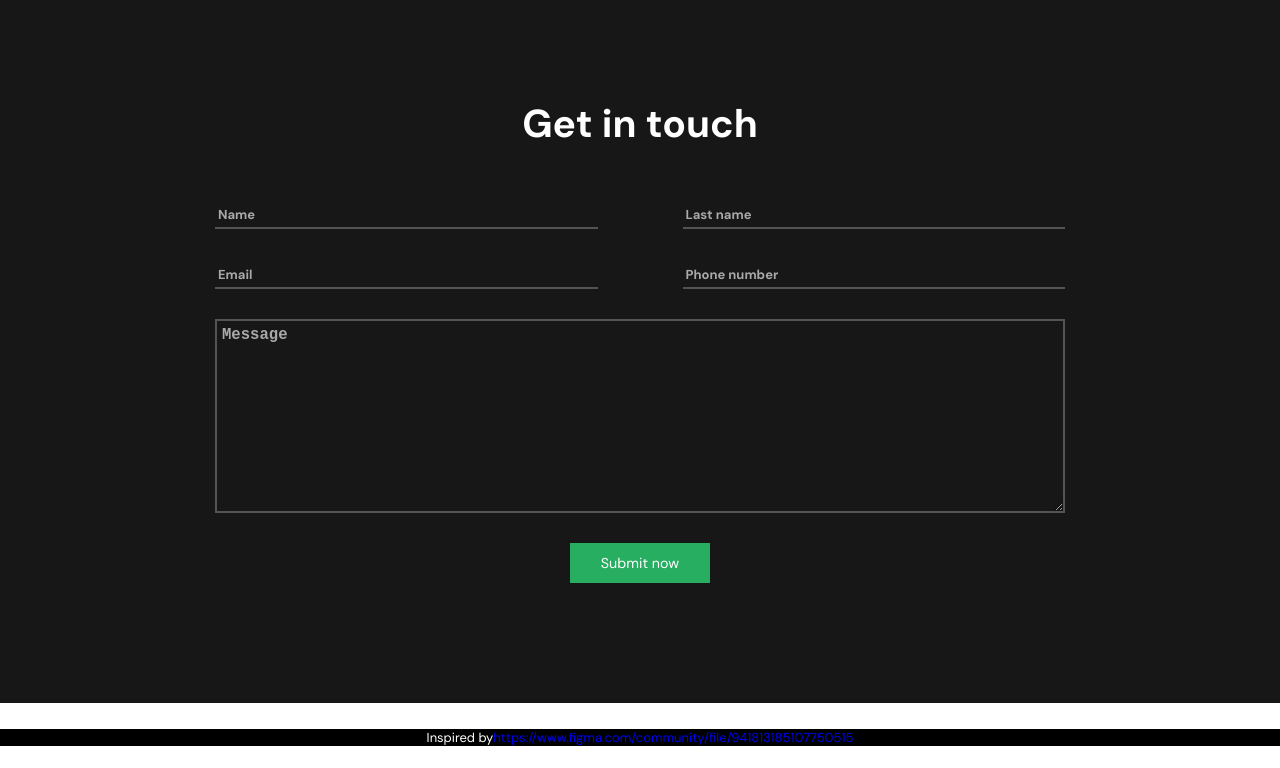
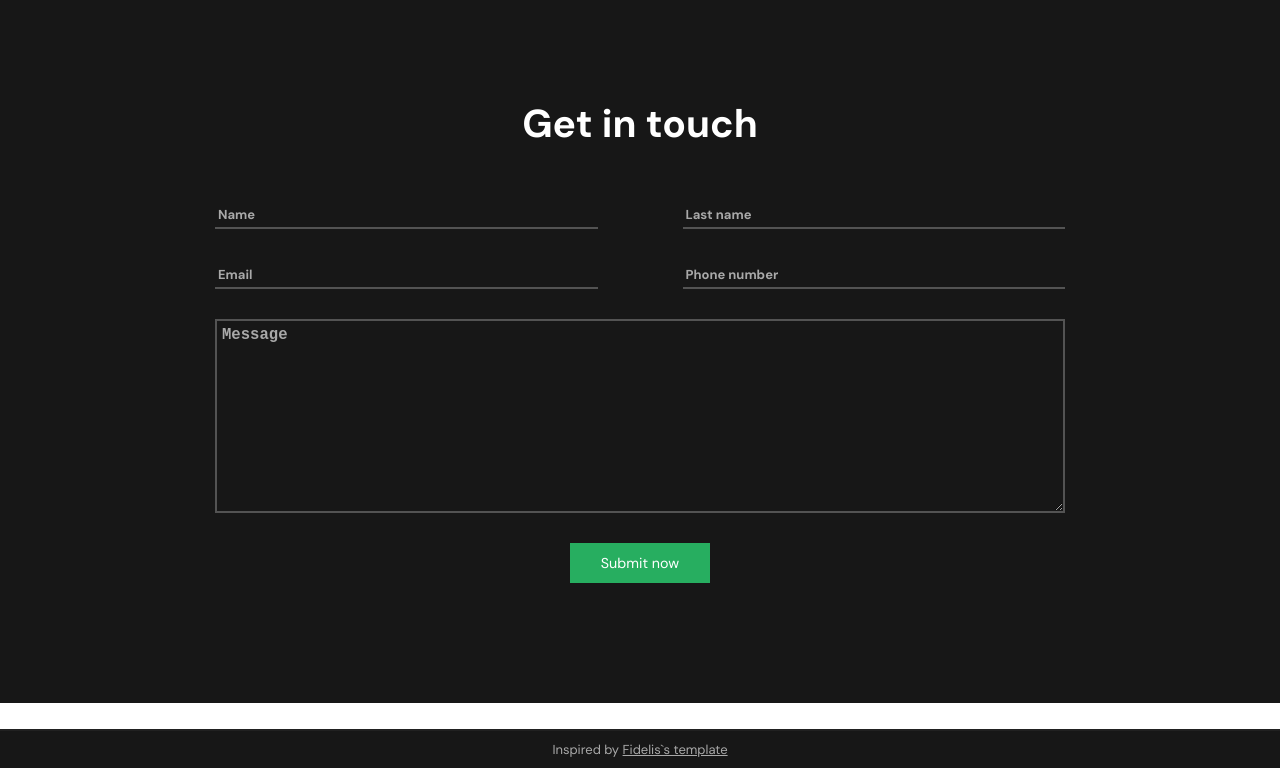
Before and after one commit to AndriyCh1/my-portfolio, a React (Create React App) app: page / in a window 1280 px wide. Shown: the part 2869-3637 px from the top of the page. Before the commit the page ends 3615 px from the top, so only its background shows below. Built offline with nearby package versions, Linux system fonts and the light colour scheme; no server answers.

Commit message:
feat: add footer

```diff
--- a/src/components/footer.tsx
+++ b/src/components/footer.tsx
@@ -2,11 +2,9 @@ import React from 'react';
 
 const Footer = () => {
   return (
-    <footer className="footer" style={{ textAlign: 'center', background: 'black' }}>
-      Inspired by
-      <a href="https://www.figma.com/community/file/941813185107750515">
-        https://www.figma.com/community/file/941813185107750515
-      </a>
+    <footer className="footer">
+      <span>Inspired by </span>
+      <a href="https://www.figma.com/community/file/941813185107750515">Fidelis`s template</a>
     </footer>
   );
 };
--- /dev/null
+++ b/src/sass/components/_footer.scss
@@ -0,0 +1,13 @@
+.footer {
+  background-color: $bg-main-color;
+  height: 100%;
+  text-align: center;
+  padding: 10px 0;
+  border-top: 2px solid $bg-second-color;
+  color: $txt-second-color;
+  font-size: 1rem;
+  a {
+    color: inherit;
+    text-decoration: underline;
+  }
+}
--- a/src/sass/index.scss
+++ b/src/sass/index.scss
@@ -14,3 +14,4 @@
 @import "components/career-section";
 @import "components/portfolio-section";
 @import "components/contact-section";
+@import "components/footer";
```
